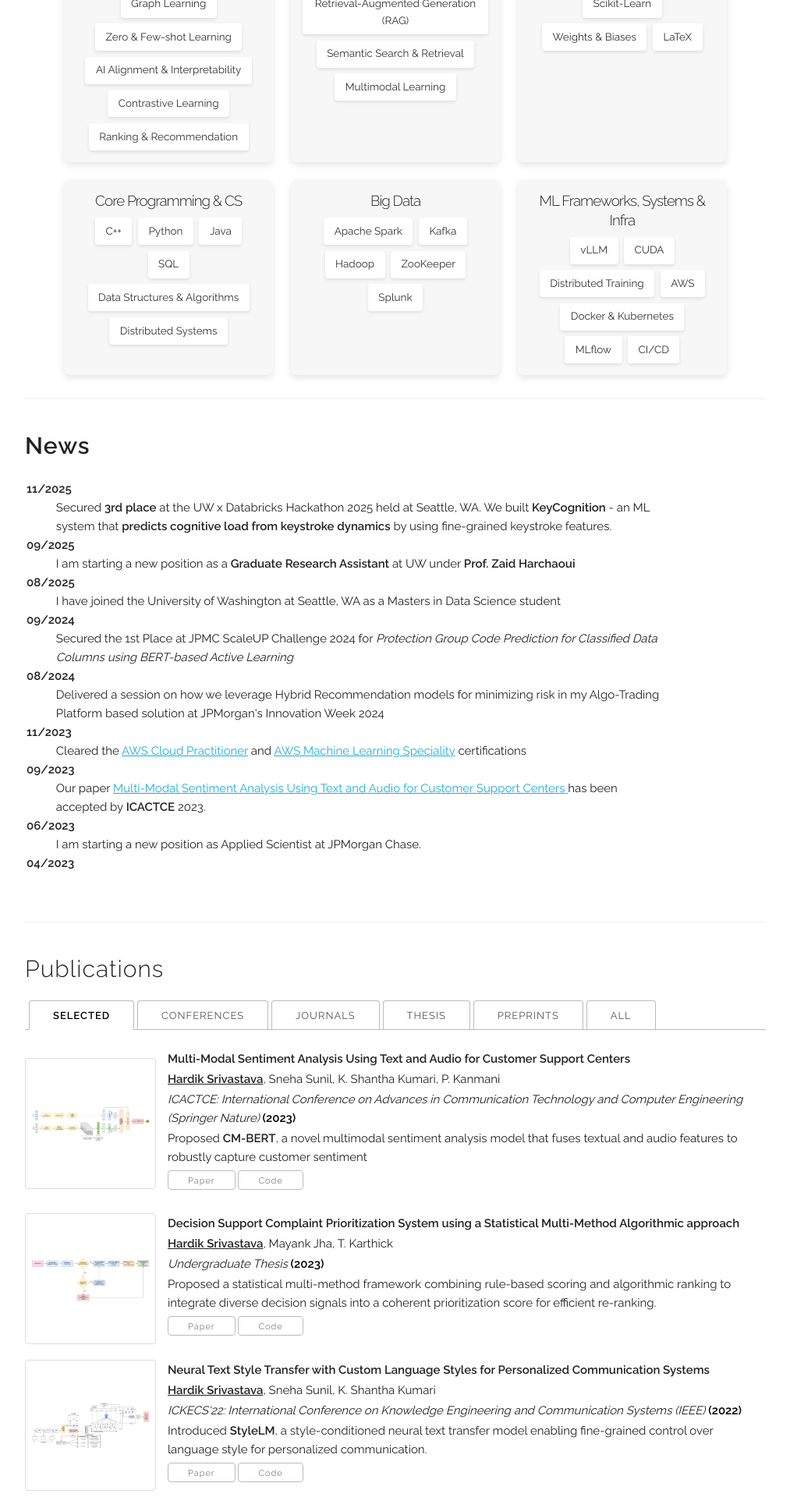
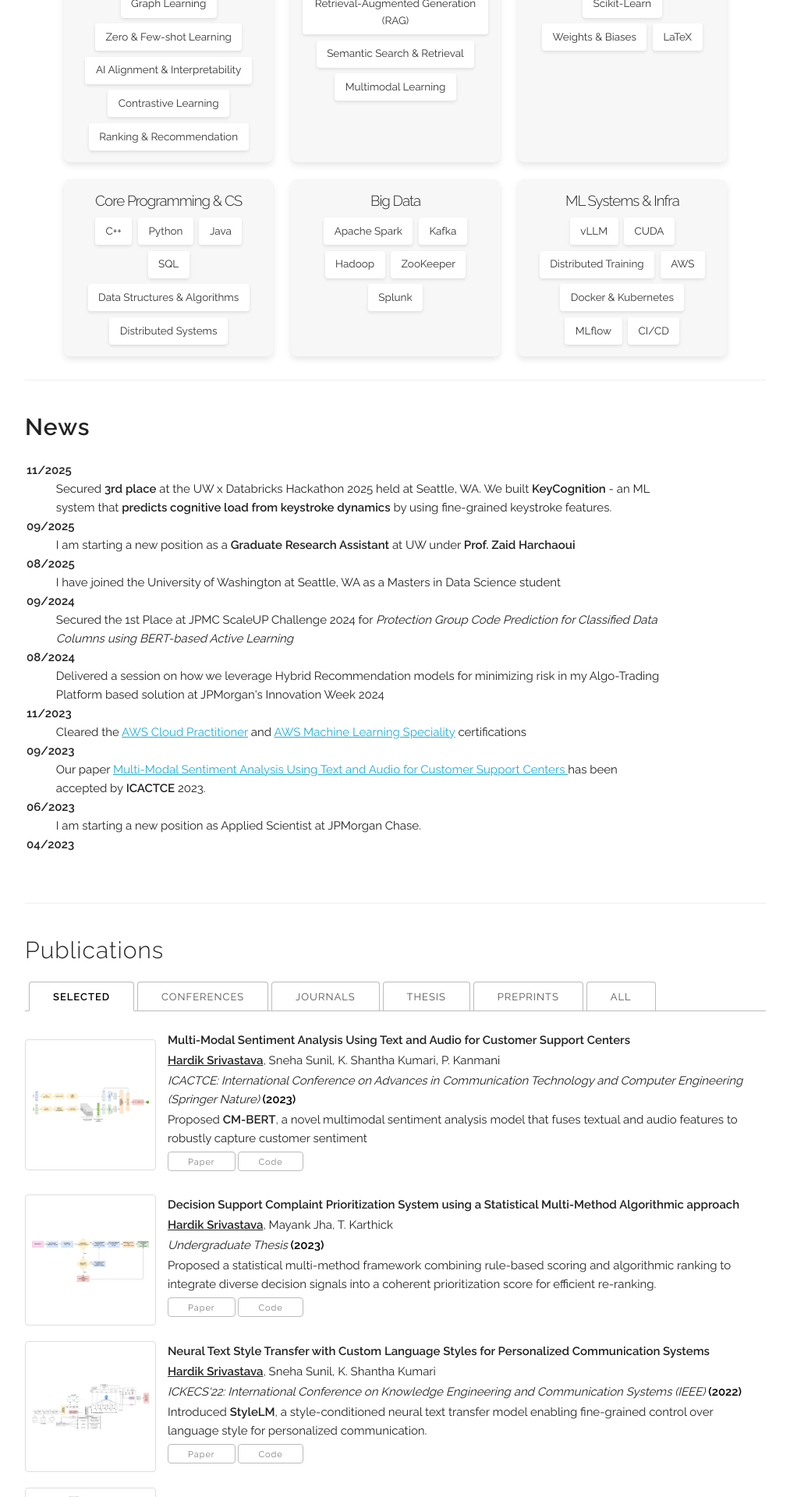
Before and after one commit to thisishardik/thisishardik.github.io, a Jekyll site: the page built from index.html, in a window 1280 px wide. Shown: the part 1673-3593 px from the top of the page at 78% size, without its empty margins (133-1146 px from the left). Built offline with Jekyll 4.4.1, drawn with Linux system fonts in a browser that asks for light colours; a style sheet for code colours, icons or effects is not loaded.

Commit message:
feat: update skill category title for clarity

```diff
--- a/index.html
+++ b/index.html
@@ -106,7 +106,7 @@ title: Home
     </div>
 
     <div class="skill-category">
-      <h3>ML Frameworks, Systems & Infra</h3>
+      <h3>ML Systems & Infra</h3>
       <div class="skill-tools">
         <div class="skill-box">vLLM</div>
         <div class="skill-box">CUDA</div>
```
